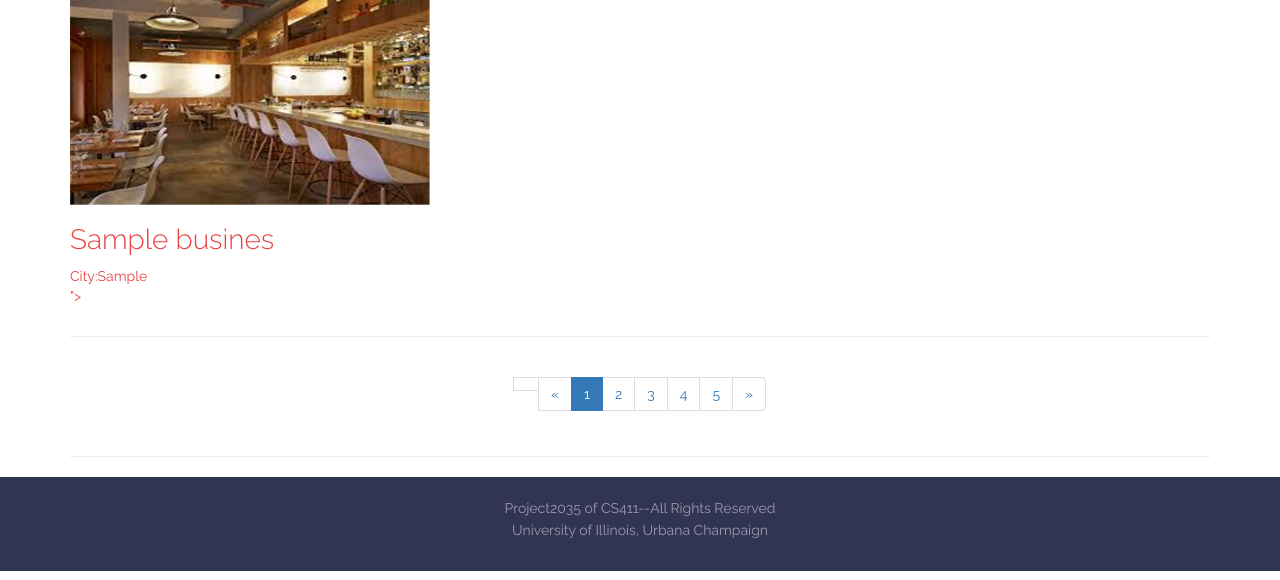
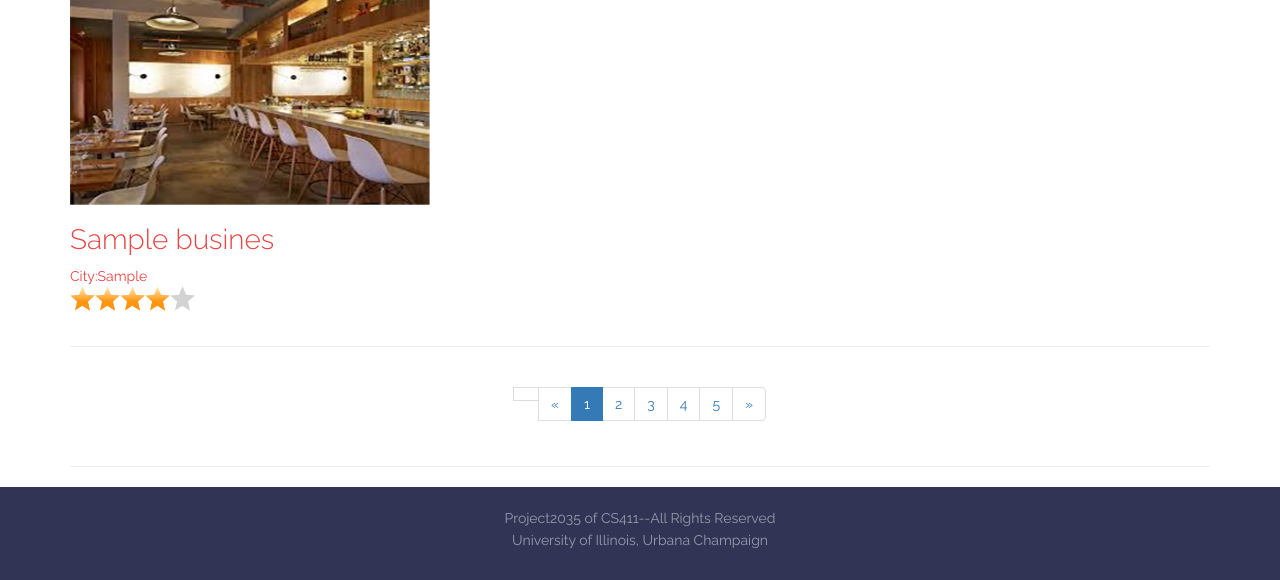
Before and after one commit to iamty7/CS411Project, a Django app: template mysite/yelp/templates/yelp/searchResults.html in a window 1280 px wide. Shown: the part 135-715 px from the top of the page. Run offline with Django 3.2, Linux system fonts and the light colour scheme; the template is opened without the code that fills it: values that come from a table or form of the project are taken from there, others are empty; tables that the repository leaves empty hold one stand-in row (values such as "Sample post"); some libraries are stand-ins or nearby versions.

Commit message:
star page bug fix v2

```diff
--- a/mysite/yelp/templates/yelp/searchResults.html
+++ b/mysite/yelp/templates/yelp/searchResults.html
@@ -96,7 +96,7 @@
 						<ul class="primary-nav">
 							<li>City:{{business.city}}</li>
 							<li>
-								<div class="<div class="my-rating jq-stars {{business.id}}"></div>">
+								<div class="my-rating jq-stars {{business.id}}"></div>
 							</li>
 						</ul>
 					</p>
@@ -120,7 +120,7 @@
 						<ul class="primary-nav">
 							<li>City:{{business.city}}</li>
 							<li>
-								<div class="<div class="my-rating jq-stars {{business.id}}"></div>">
+								<div class="my-rating jq-stars {{business.id}}"></div>
 							</li>
 						</ul>
 					</p>
@@ -143,7 +143,7 @@
 						<ul class="primary-nav">
 							<li>City:{{business.city}}</li>
 							<li>
-								<div class="<div class="my-rating jq-stars {{business.id}}"></div>">
+								<div class="my-rating jq-stars {{business.id}}"></div>
 							</li>
 						</ul>
 					</p>
```
